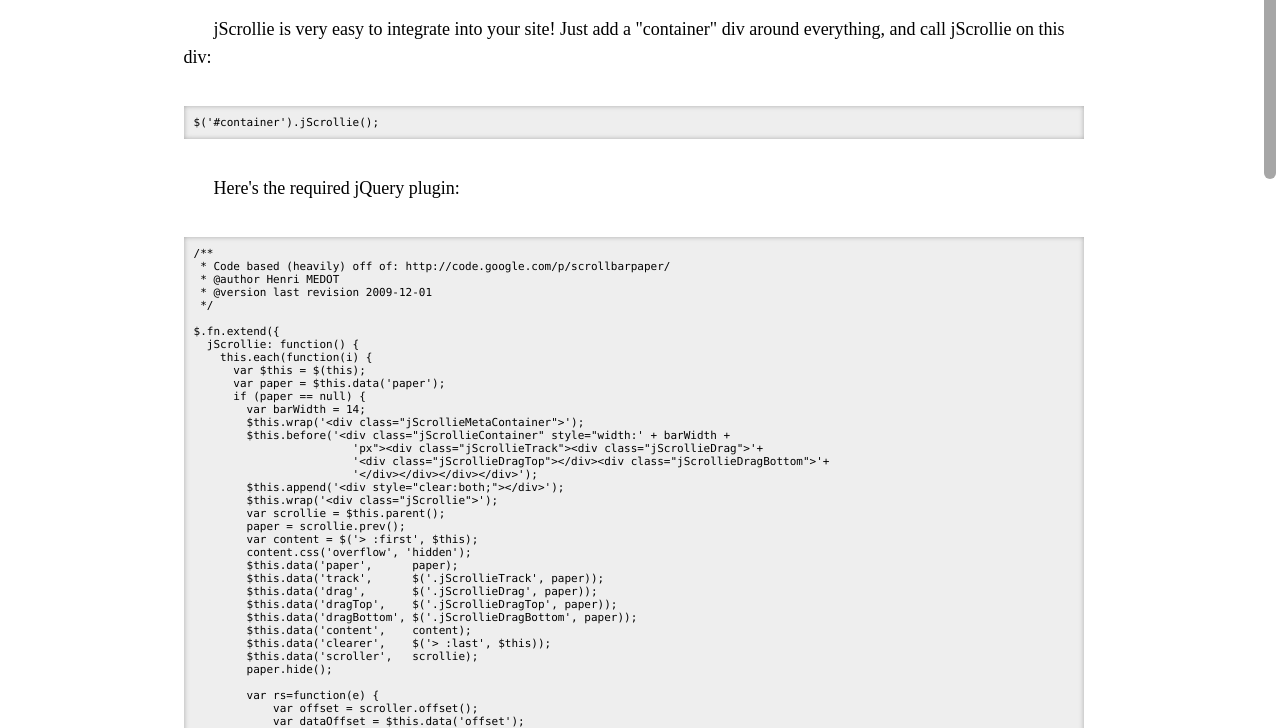
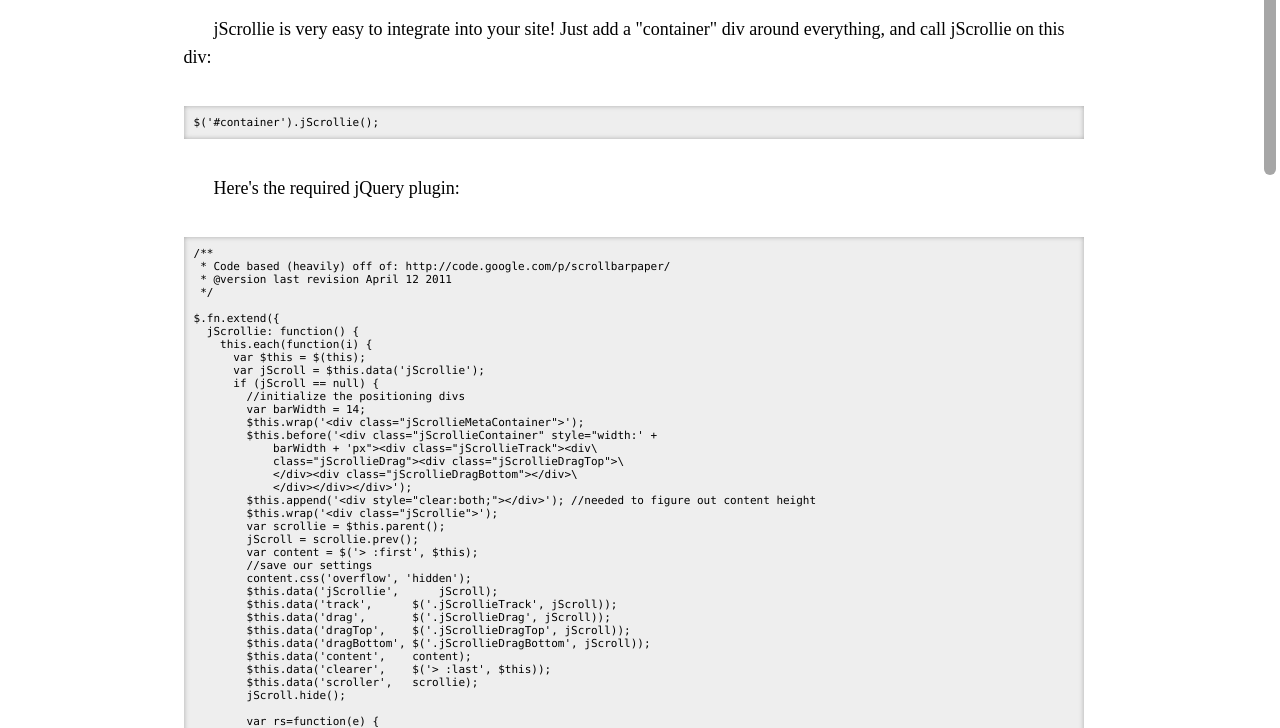
Before and after one commit to joevennix/jScrollie, a plain HTML site: page index.html in a window 1280 px wide. Shown: the part 72-800 px from the top of the page. Drawn offline with nearby package versions, Linux system fonts and the light colour scheme.

Commit message:
Updated demo version.

```diff
--- a/index.html
+++ b/index.html
@@ -63,38 +63,61 @@
 
 <script type="text/javascript" src="http://ajax.googleapis.com/ajax/libs/jquery/1.5.1/jquery.min.js"></script>
 <script type="text/javascript">
-/**
+$.fn.extend({jScrollie:function(){this.each(function(i){var $this=$(this);var jScroll=$this.data('jScrollie');if(jScroll==null){var barWidth=14;$this.wrap('<div class="jScrollieMetaContainer">');$this.before('<div class="jScrollieContainer" style="width:'+barWidth+'px"><div class="jScrollieTrack"><div class="jScrollieDrag"><div class="jScrollieDragTop"></div><div class="jScrollieDragBottom"></div></div></div></div>');$this.append('<div style="clear:both;"></div>');$this.wrap('<div class="jScrollie">');var scrollie=$this.parent();jScroll=scrollie.prev();var content=$('> :first',$this);content.css('overflow','hidden');$this.data('jScrollie',jScroll);$this.data('track',$('.jScrollieTrack',jScroll));$this.data('drag',$('.jScrollieDrag',jScroll));$this.data('dragTop',$('.jScrollieDragTop',jScroll));$this.data('dragBottom',$('.jScrollieDragBottom',jScroll));$this.data('content',content);$this.data('clearer',$('> :last',$this));$this.data('scroller',scrollie);jScroll.hide();var rs=function(e){var offset=scroller.offset();var dataOffset=$this.data('offset');if(($this.height()!=$this.data('height'))||(clearer.position().top-content.position().top!=$this.data('contentHeight'))||(offset.top!=dataOffset.top)||(offset.left!=dataOffset.left)){$this.jScrollie();}}
+$(window).resize(rs);$('img').load(rs);}
+var barWidth=$this.data('barWidth');var track=$this.data('track');var drag=$this.data('drag');var dragTop=$this.data('dragTop');var dragBottom=$this.data('dragBottom');var content=$this.data('content');var clearer=$this.data('clearer');var scroller=$this.data('scroller');var contentHeight=clearer.position().top-content.position().top;$this.data('height',scroller.height());$this.data('contentHeight',contentHeight);$this.data('offset',scroller.offset());$this.unbind();var ratio=scroller.height()/contentHeight;if(ratio<1){jScroll.show();content.addClass('jScrollieVisible');jScroll.height(scroller.height()-10);var offset=scroller.offset();jScroll.css('right','2px').css('top','10px');var dragHeight=Math.max(Math.round(scroller.height()*ratio),dragTop.height()+dragBottom.height());drag.height(dragHeight-20);var updateDragTop=function(){drag.css('top',Math.min(Math.round(scroller.scrollTop()*ratio),scroller.height()-dragHeight)+'px');};updateDragTop();scroller.scroll(function(event){updateDragTop();});var unbindMousemove=function(){$('html').unbind('mousemove.jScrollie');};drag.mousedown(function(event){unbindMousemove();var offsetTop=event.pageY-drag.offset().top;$('html').bind('mousemove.jScrollie',function(event){scroller.scrollTop((event.pageY-scroller.offset().top-offsetTop)/ratio);return false;}).mouseup(unbindMousemove);return false;});}
+else{$this.unbind();jScroll.hide();content.removeClass('jScrollieVisible');content.width($this.width()-content.innerWidth()+content.width());}});}});
+$(document).ready(function() {
+  if (((navigator.userAgent.indexOf("WebKit")!=-1)||(navigator.userAgent.indexOf("Mozilla")!=-1) || (navigator.userAgent.indexOf("Chrome")!=-1)) && navigator.userAgent.indexOf("iPhone")!==1)
+    $('#container').jScrollie();
+  $('img').wrap('<div class="divImg">');
+});
+</script>
+</head>
+<body>
+<div id="container"><div id="page">
+<h3>Introducing jScrollie</h3>
+<p>jScrollie is very easy to integrate into your site! Just add a "container" div around everything, and call jScrollie on this div:</p>
+<pre>$('#container').jScrollie();</pre>
+<p>Here's the required jQuery plugin:</p>
+<pre>/**
  * Code based (heavily) off of: http://code.google.com/p/scrollbarpaper/
- * @author Henri MEDOT
- * @version last revision 2009-12-01
+ * @version last revision April 12 2011
  */
 
 $.fn.extend({
   jScrollie: function() {
     this.each(function(i) {
       var $this = $(this);
-      var paper = $this.data('paper');
-      if (paper == null) {
+      var jScroll = $this.data('jScrollie');
+      if (jScroll == null) {
+        //initialize the positioning divs
         var barWidth = 14;
-        $this.wrap('<div class="jScrollieMetaContainer">');
-        $this.before('<div class="jScrollieContainer" style="width:' + barWidth + 'px"><div class="jScrollieTrack"><div class="jScrollieDrag"><div class="jScrollieDragTop"></div><div class="jScrollieDragBottom"></div></div></div></div>');
-        $this.append('<div style="clear:both;"></div>');
-        $this.wrap('<div class="jScrollie">');
+        $this.wrap('&lt;div class="jScrollieMetaContainer"&gt;');
+        $this.before('&lt;div class="jScrollieContainer" style="width:' +
+            barWidth + 'px"&gt;&lt;div class="jScrollieTrack"&gt;&lt;div\
+            class="jScrollieDrag"&gt;&lt;div class="jScrollieDragTop"&gt;\
+            &lt;/div&gt;&lt;div class="jScrollieDragBottom"&gt;&lt;/div&gt;\
+            &lt;/div&gt;&lt;/div&gt;&lt;/div&gt;');
+        $this.append('&lt;div style="clear:both;"&gt;&lt;/div&gt;'); //needed to figure out content height
+        $this.wrap('&lt;div class="jScrollie"&gt;');
         var scrollie = $this.parent();
-        paper = scrollie.prev();
+        jScroll = scrollie.prev();
         var content = $('> :first', $this);
+        //save our settings
         content.css('overflow', 'hidden');
-        $this.data('paper',      paper);
-        $this.data('track',      $('.jScrollieTrack', paper));
-        $this.data('drag',       $('.jScrollieDrag', paper));
-        $this.data('dragTop',    $('.jScrollieDragTop', paper));
-        $this.data('dragBottom', $('.jScrollieDragBottom', paper));
+        $this.data('jScrollie',      jScroll);
+        $this.data('track',      $('.jScrollieTrack', jScroll));
+        $this.data('drag',       $('.jScrollieDrag', jScroll));
+        $this.data('dragTop',    $('.jScrollieDragTop', jScroll));
+        $this.data('dragBottom', $('.jScrollieDragBottom', jScroll));
         $this.data('content',    content);
         $this.data('clearer',    $('> :last', $this));
         $this.data('scroller',   scrollie);
-        paper.hide();
+        jScroll.hide();
 
         var rs=function(e) {
+            //a resize function that should be called when content or window size changes.
             var offset = scroller.offset();
             var dataOffset = $this.data('offset');
             if (($this.height() != $this.data('height'))
@@ -106,6 +129,7 @@
           }
         $(window).resize(rs);
         $('img').load(rs);
+        //other dynamic size cases here? original code had a setInterval loop that resized
       }
 
       var barWidth =   $this.data('barWidth');
@@ -124,16 +148,15 @@
       $this.unbind();
 
       var ratio = scroller.height() / contentHeight;
-      if (ratio < 1) {
-
-        paper.show();
+      if (ratio < 1) { //content is big enough to show the scrollbar
+        jScroll.show();
         content.addClass('jScrollieVisible');
-        paper.height(scroller.height()-10);
+        jScroll.height(scroller.height()-10);
         var offset = scroller.offset();
-        paper.css('right', '2px').css('top', '10px');
+        jScroll.css('right', '2px').css('top', '10px');
         var dragHeight = Math.max(Math.round(scroller.height() * ratio), dragTop.height() + dragBottom.height());
         drag.height(dragHeight-20);
-        var updateDragTop = function() {
+        var updateDragTop = function() { //called on scroll, and right now
           drag.css('top', Math.min(Math.round(scroller.scrollTop() * ratio), scroller.height() - dragHeight) + 'px');
         };
         updateDragTop();
@@ -156,130 +179,12 @@
         });
       }
       else {
+        //content is small enough to hide the scroll bar
         $this.unbind();
-        paper.hide();
+        jScroll.hide();
         content.removeClass('jScrollieVisible');
         content.width($this.width() - content.innerWidth() + content.width());
       }
-
-      });
-  }
-});
-$(document).ready(function() {
-  if (((navigator.userAgent.indexOf("WebKit")!=-1)||(navigator.userAgent.indexOf("Mozilla")!=-1) || (navigator.userAgent.indexOf("Chrome")!=-1)) && navigator.userAgent.indexOf("iPhone")!==1)
-    $('#container').jScrollie();
-  $('img').wrap('<div class="divImg">');
-});
-</script>
-</head>
-<body>
-<div id="container"><div id="page">
-<h3>Introducing jScrollie</h3>
-<p>jScrollie is very easy to integrate into your site! Just add a "container" div around everything, and call jScrollie on this div:</p>
-<pre>$('#container').jScrollie();</pre>
-<p>Here's the required jQuery plugin:</p>
-<pre>/**
- * Code based (heavily) off of: http://code.google.com/p/scrollbarpaper/
- * @author Henri MEDOT
- * @version last revision 2009-12-01
- */
-
-$.fn.extend({
-  jScrollie: function() {
-    this.each(function(i) {
-      var $this = $(this);
-      var paper = $this.data('paper');
-      if (paper == null) {
-        var barWidth = 14;
-        $this.wrap('&lt;div class="jScrollieMetaContainer">');
-        $this.before('&lt;div class="jScrollieContainer" style="width:' + barWidth +
-			'px"&gt;&lt;div class="jScrollieTrack"&gt;&lt;div class="jScrollieDrag"&gt;'+
-			'&lt;div class="jScrollieDragTop"&gt;&lt;/div&gt;&lt;div class="jScrollieDragBottom"&gt;'+
-			'&lt;/div&gt;&lt;/div&gt;&lt;/div&gt;&lt;/div>');
-        $this.append('&lt;div style="clear:both;"&gt;&lt;/div&gt;');
-        $this.wrap('&lt;div class="jScrollie"&gt;');
-        var scrollie = $this.parent();
-        paper = scrollie.prev();
-        var content = $('> :first', $this);
-        content.css('overflow', 'hidden');
-        $this.data('paper',      paper);
-        $this.data('track',      $('.jScrollieTrack', paper));
-        $this.data('drag',       $('.jScrollieDrag', paper));
-        $this.data('dragTop',    $('.jScrollieDragTop', paper));
-        $this.data('dragBottom', $('.jScrollieDragBottom', paper));
-        $this.data('content',    content);
-        $this.data('clearer',    $('> :last', $this));
-        $this.data('scroller',   scrollie);
-        paper.hide();
-
-        var rs=function(e) {
-            var offset = scroller.offset();
-            var dataOffset = $this.data('offset');
-            if (($this.height() != $this.data('height'))
-             || (clearer.position().top - content.position().top != $this.data('contentHeight'))
-             || (offset.top != dataOffset.top)
-             || (offset.left != dataOffset.left)) {
-              $this.jScrollie();
-            }
-          }
-        $(window).resize(rs);
-        $('img').load(rs);
-      }
-
-      var barWidth =   $this.data('barWidth');
-      var track =      $this.data('track');
-      var drag =       $this.data('drag');
-      var dragTop =    $this.data('dragTop');
-      var dragBottom = $this.data('dragBottom');
-      var content =    $this.data('content');
-      var clearer =    $this.data('clearer');
-      var scroller = $this.data('scroller');
-      var contentHeight = clearer.position().top - content.position().top;
-      $this.data('height', scroller.height());
-      $this.data('contentHeight', contentHeight);
-      $this.data('offset', scroller.offset());
-
-      $this.unbind();
-
-      var ratio = scroller.height() / contentHeight;
-      if (ratio < 1) {
-
-        paper.show();
-        content.addClass('jScrollieVisible');
-        paper.height(scroller.height()-10);
-        var offset = scroller.offset();
-        paper.css('right', '2px').css('top', '10px');
-        var dragHeight = Math.max(Math.round(scroller.height() * ratio), dragTop.height() + dragBottom.height());
-        drag.height(dragHeight-20);
-        var updateDragTop = function() {
-          drag.css('top', Math.min(Math.round(scroller.scrollTop() * ratio), scroller.height() - dragHeight) + 'px');
-        };
-        updateDragTop();
-
-        scroller.scroll(function(event) {
-          updateDragTop();
-        });
-
-        var unbindMousemove = function() {
-          $('html').unbind('mousemove.jScrollie');
-        };
-        drag.mousedown(function(event) {
-          unbindMousemove();
-          var offsetTop = event.pageY - drag.offset().top;
-          $('html').bind('mousemove.jScrollie', function(event) {
-            scroller.scrollTop((event.pageY - scroller.offset().top - offsetTop) / ratio);
-            return false;
-          }).mouseup(unbindMousemove);
-          return false;
-        });
-      }
-      else {
-        $this.unbind();
-        paper.hide();
-        content.removeClass('jScrollieVisible');
-        content.width($this.width() - content.innerWidth() + content.width());
-      }
-
       });
   }
 });
```
